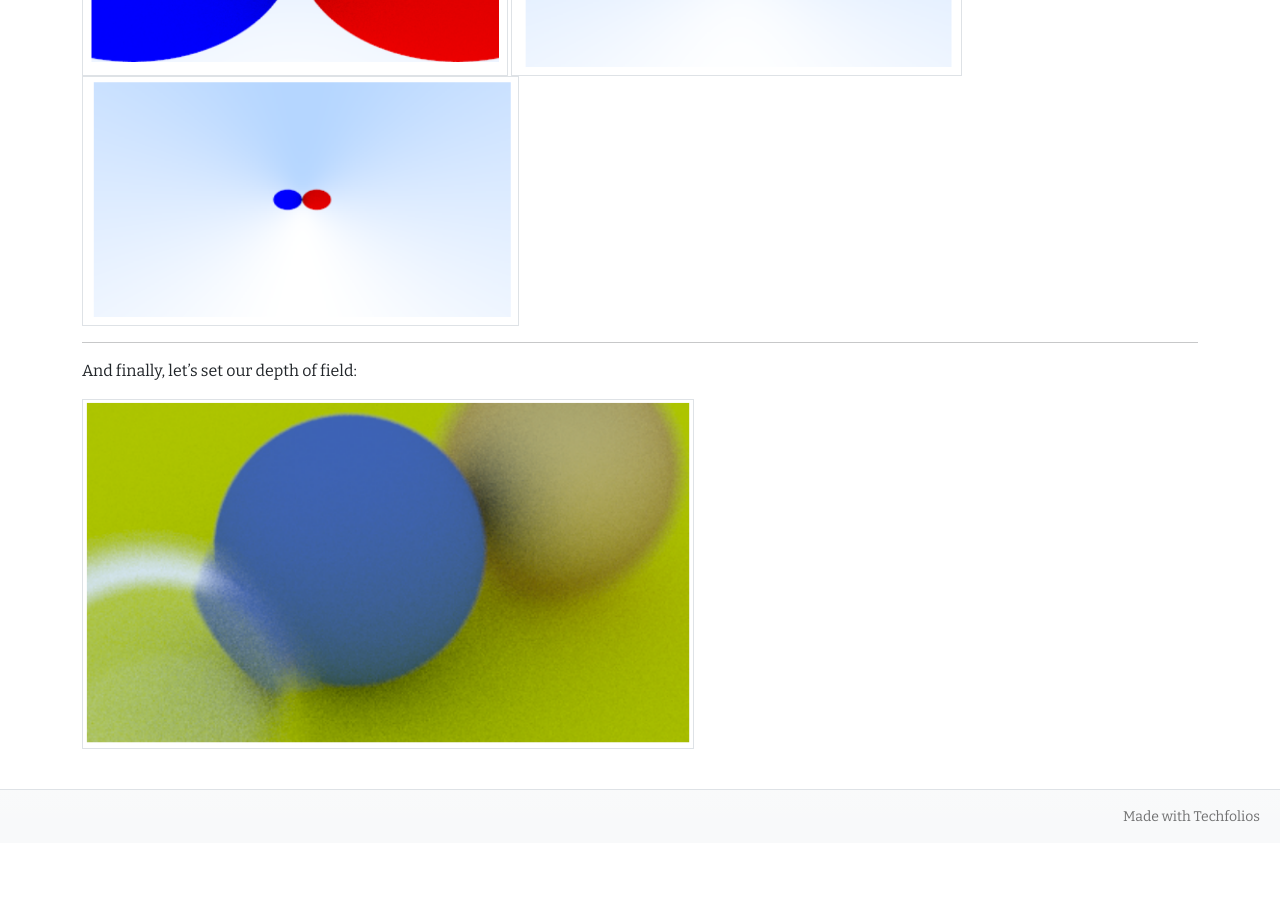
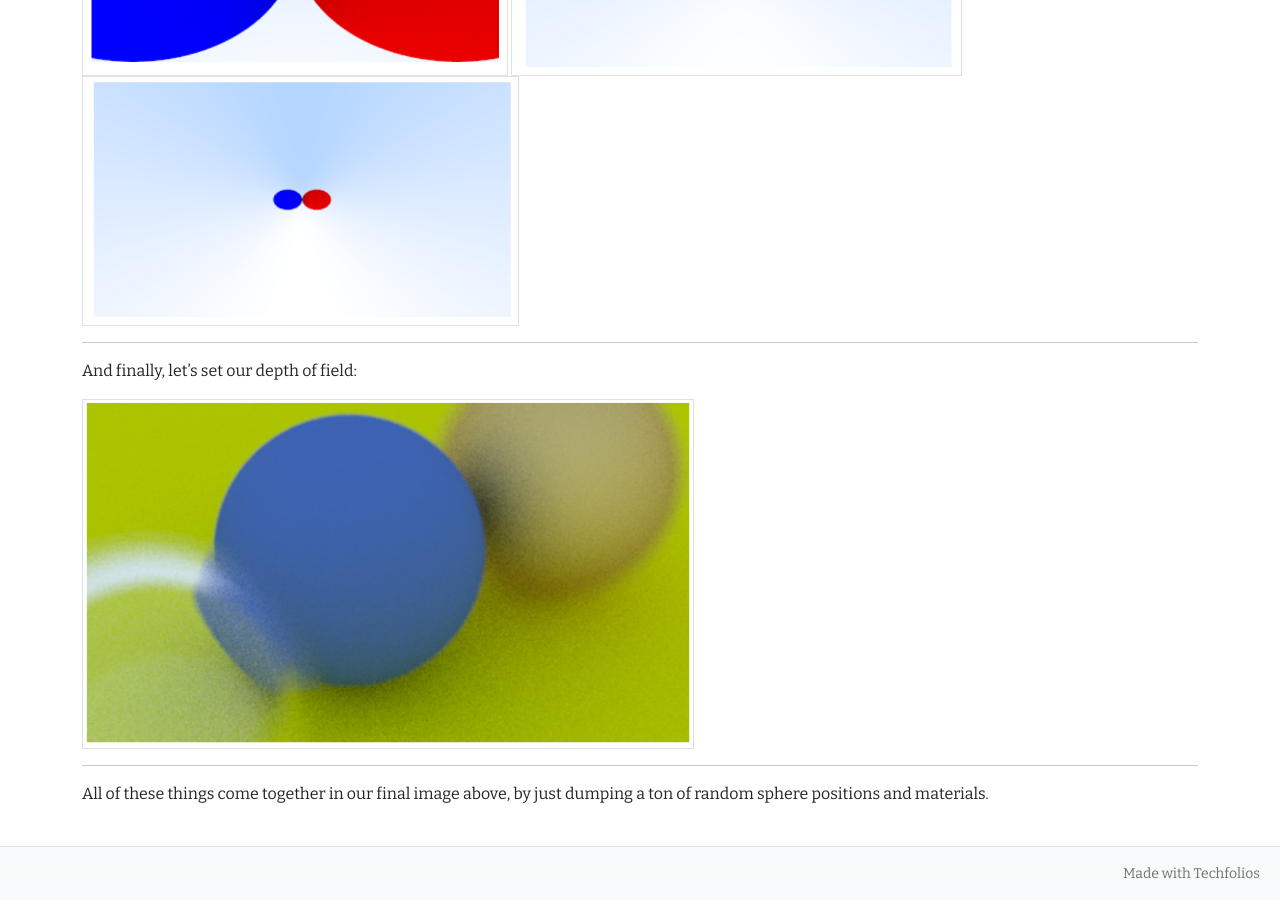
Before and after one commit to kylebueche/kylebueche.github.io, a Jekyll site: the page built from projects/ray-tracer-cpp.md, in a window 1280 px wide and 900 px high, scrolled down 2877 px. Built offline with Jekyll 4.4.1, drawn with Linux system fonts in a browser that asks for light colours; before the commit the page ends 3720 px from its top, so only the background shows below that.

Commit message:
Update ray-tracer-cpp.md

```diff
--- a/projects/ray-tracer-cpp.md
+++ b/projects/ray-tracer-cpp.md
@@ -113,3 +113,7 @@ Now lets try adjusting our field of view for funzies
 And finally, let's set our depth of field:
 
 <img class="border" src="../img/ray-tracer-cpp/depth1.png" height="350px" alt="depth of field">
+
+* * *
+
+All of these things come together in our final image above, by just dumping a ton of random sphere positions and materials.
```
